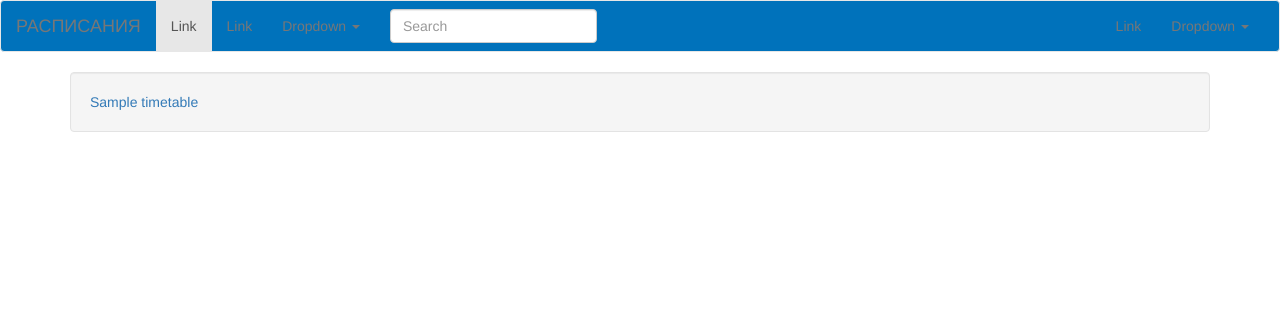
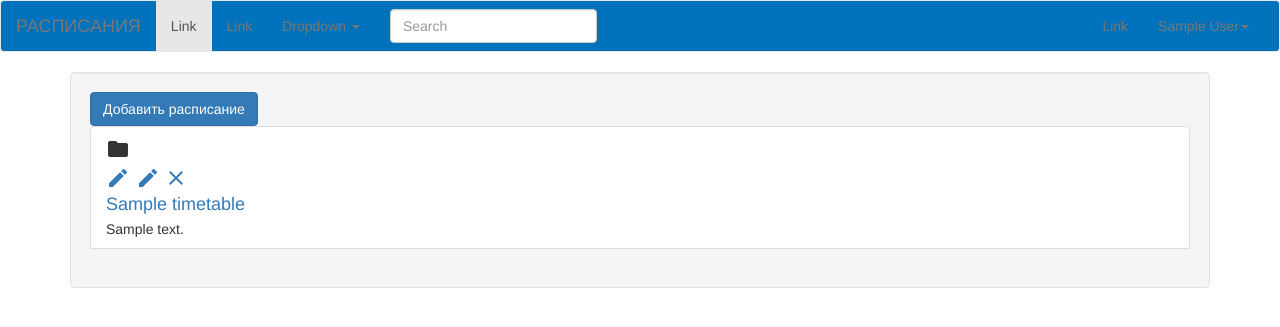
Before and after one commit to ALTAIRvovan/Track.Web, a Django app: page /timetable/ in a window 1280 px wide. Shown: the top 327 px of the page. Run offline with Django 3.2, Linux system fonts and the light colour scheme; a user stored in the database is signed in; tables that the repository leaves empty hold one stand-in row (values such as "Sample post"); some libraries are stand-ins or nearby versions.

Commit message:
Список всех расписаний. Добавил кнопки добавления , редактирования и удаления

```diff
--- a/core/models.py
+++ b/core/models.py
@@ -3,4 +3,4 @@ from django.db import models
 
 
 class User(AbstractUser):
-    studyGroup = models.ManyToManyField('study_calendar.StudyGroup')
+    timetables = models.ManyToManyField('study_calendar.TimeTable')
--- a/core/templates/top_nav_panel.html
+++ b/core/templates/top_nav_panel.html
@@ -34,19 +34,21 @@
           <input type="text" class="form-control col-sm-8" placeholder="Search">
         </div>
       </form>
+        {% if user.is_authenticated %}
       <ul class="nav navbar-nav navbar-right">
         <li><a href="#">Link</a></li>
         <li class="dropdown">
-          <a href="#" class="dropdown-toggle" data-toggle="dropdown" role="button" aria-haspopup="true" aria-expanded="false">Dropdown <span class="caret"></span></a>
+          <a href="#" class="dropdown-toggle" data-toggle="dropdown" role="button" aria-haspopup="true" aria-expanded="false">{{ user.first_name }} {{ user.last_name }}<span class="caret"></span></a>
           <ul class="dropdown-menu">
             <li><a href="#">Action</a></li>
             <li><a href="#">Another action</a></li>
             <li><a href="#">Something else here</a></li>
             <li role="separator" class="divider"></li>
-            <li><a href="#">Separated link</a></li>
+            <li><a href="{% url "auth:logout" %}">Выйти</a></li>
           </ul>
         </li>
       </ul>
+        {% endif %}
     </div><!-- /.navbar-collapse -->
   </div><!-- /.container-fluid -->
 </nav>
--- a/core/urls.py
+++ b/core/urls.py
@@ -4,6 +4,6 @@ from .views import RegisterFormView
 
 urlpatterns = [
     url(r'login/$', login, {'template_name': 'auth/login.html'}, name="login"),
-    url(r'register/$', RegisterFormView.as_view() , name="register"),
-    url(r'logout/$', logout, name="logout")
+    url(r'register/$', RegisterFormView.as_view(), name="register"),
+    url(r'logout/$', logout, {'next_page': '/'}, name="logout")
 ]
--- a/static/js/js.js
+++ b/static/js/js.js
@@ -2,3 +2,14 @@
  * Created by altair on 30.10.16.
  */
 $.material.init()
+
+$('#edit_timetable_modal').on('show.bs.modal', function (event) {
+    var button = $(event.relatedTarget) // Button that triggered the modal
+    var timetable = button.data('timetable') // Extract info from data-* attributes
+    // If necessary, you could initiate an AJAX request here (and then do the updating in a callback).
+    // Update the modal's content. We'll use jQuery here, but you could use a data binding library or other methods instead.
+    var modal = $(this)
+    var form = modal.find('form')
+    var action_url = form.data('action-template-url')
+    form.attr("action", action_url.replace("0", timetable))
+})
--- /dev/null
+++ b/study_calendar/forms.py
@@ -0,0 +1,22 @@
+from django import forms
+from django.forms.utils import ErrorList
+
+from .models import TimeTable
+
+
+class NewTimeTableForm(forms.ModelForm):
+    #name = forms.CharField(max_length=255)
+    #description = forms.CharField(max_length=
+    #study_group = forms.ChoiceField(choices=())
+
+
+    class Meta:
+        model = TimeTable
+        fields = ('name', 'description')
+
+
+class EditTimeTableForm(forms.ModelForm):
+
+    class Meta:
+        model = TimeTable
+        fields = ('name', 'description', 'owner')
--- /dev/null
+++ b/study_calendar/models.py
@@ -0,0 +1,55 @@
+from django.db import models
+
+class Cell(models.Model):
+
+    table = models.ForeignKey('TimeTable')
+    teacher = models.ForeignKey('Teacher')
+    subject = models.CharField(max_length=255)
+    timeOfStart = models.TimeField()
+    timeOfEnd = models.TimeField()
+    dateOfStart = models.DateField()
+    dateOfEnd = models.DateField()
+    dayOfWeek = models.IntegerField() #засунуть чейсес
+
+    def getStartTime(self):
+        return self.timeOfStart.strftime("%s")
+
+    def getHowLong(self):
+        return int(self.timeOfEnd.strftime("%s")) - int(self.timeOfStart.strftime("%s")) / 3600
+
+    def __str__(self):
+        return self.table.name + " " + str(self.dayOfWeek) + " " + str(self.timeOfStart)
+
+
+
+class StudyGroup(models.Model):
+
+    name = models.CharField(max_length=5)
+
+    def __str__(self):
+        return self.name
+
+
+class Teacher(models.Model):
+    lastName = models.CharField(max_length=255)
+    firstName = models.CharField(max_length=255)
+    middleName = models.CharField(max_length=255)
+
+    def __str__(self):
+        return "{0} {1} {2}".format(self.lastName, self.firstName, self.middleName)
+
+
+class TimeTable(models.Model):
+
+
+    name = models.CharField(max_length=255, blank=False, default='main')
+    description = models.CharField(max_length=1024)
+    owner = models.ForeignKey('core.User')
+
+    #class Meta
+
+    def __str__(self):
+        return self.owner.username + " " + self.name
+
+    def getCellsInDay(self):
+        return self.cell_set.order_by('dayOfWeek')
--- a/study_calendar/models/TimeTable.py
+++ /dev/null
@@ -1,17 +0,0 @@
-from django.db import models
-
-#from study_calendar.models import StudyGroup
-
-class TimeTable(models.Model):
-
-
-    name = models.CharField(max_length=255, blank=False, default='main')
-    owner_group = models.ForeignKey('StudyGroup')
-
-    #class Meta
-
-    def __str__(self):
-        return self.owner_group.name + " " + self.name
-
-    def getCellsInDay(self):
-        return self.cell_set.order_by('dayOfWeek')
--- a/study_calendar/models/__init__.py
+++ /dev/null
@@ -1,4 +0,0 @@
-from . import Cell
-from . import StudyGroup
-from . import TimeTable
-from . import Teacher
--- a/study_calendar/templates/TimeTableList.html
+++ b/study_calendar/templates/TimeTableList.html
@@ -1,9 +1,71 @@
 {% extends "app.html" %}
 
 {% block content %}
-    <div>
+    <div class="modal" id="add_new_timetable_modal">
+        <div class="modal-dialog">
+            <div class="modal-content">
+                <div class="modal-header">
+                    <button type="button" class="close" data-dismiss="modal" aria-hidden="true">×</button>
+                    <h4 class="modal-title">Создание нового расписания</h4>
+                </div>
+                <div class="modal-body">
+                    <form method="post" id="add_new_timetable_form">
+                        {% include "form_view.html" with form=form %}
+                    </form>
+                </div>
+                <div class="modal-footer">
+                    <button type="button" class="btn btn-default" data-dismiss="modal">Close</button>
+                    <button type="submit" class="btn btn-primary" form="add_new_timetable_form">Save changes</button>
+                </div>
+            </div>
+        </div>
+    </div>
+
+    <div class="modal" id="edit_timetable_modal">
+        <div class="modal-dialog">
+            <div class="modal-content">
+                <div class="modal-header">
+                    <button type="button" class="close" data-dismiss="modal" aria-hidden="true">×</button>
+                    <h4 class="modal-title">Редактирование расписания</h4>
+                </div>
+                <div class="modal-body">
+                    <form method="post" action="" id="edit_timetable_form" data-action-template-url="{% url "calendar:timetable.edit" timetable=0 %}">
+                        {% include "form_view.html" with form=edit_form %}
+                    </form>
+                </div>
+                <div class="modal-footer">
+                    <button type="button" class="btn btn-default" data-dismiss="modal">Close</button>
+                    <button type="submit" class="btn btn-primary" form="edit_timetable_form">Save changes</button>
+                </div>
+            </div>
+        </div>
+    </div>
+
+    <button class="btn btn-primary" data-toggle="modal" data-target="#add_new_timetable_modal">Добавить расписание</button>
+    <div class="list-group">
         {% for timetable in timetables %}
-            <a href="{% url "calendar:timetable" timetable=timetable.id %}">{{ timetable.name }}</a>
+            <div class="list-group-item">
+                <div class="row-action-primary">
+                    <i class="material-icons">folder</i>
+                </div>
+                <div class="row-content">
+                    {% if timetable.owner == user %}
+                    <div class="action-secondary">
+                        <a href="#" data-toggle="modal" data-target="#edit_timetable_modal" data-timetable="{{ timetable.id }}">
+                            <i class="material-icons">mode edit</i>
+                        </a>
+                        <a href="{% url "calendar:timetable.remove" timetable=timetable.id %}">
+                            <i class="material-icons">clear</i>
+                        </a>
+                    </div>
+                    {% endif %}
+                    <h4 class="list-group-item-heading">
+                        <a href="{% url "calendar:timetable" timetable=timetable.id %}">{{ timetable.name }}</a>
+                    </h4>
+                    <p class="list-group-item-text">{{ timetable.description }}</p>
+                </div>
+            </div>
+            <div class="list-group-separator"></div>
         {% endfor %}
 
     </div>
--- a/study_calendar/urls.py
+++ b/study_calendar/urls.py
@@ -1,11 +1,14 @@
 from django.conf.urls import include, url
 
-from study_calendar.views import TimeTableListView, TimeTableView, CellDetailView
+from study_calendar.views import TimeTableListView, TimeTableView, CellDetailView, TimeTableDeleteView, \
+    TimeTableEditView
 
 urlpatterns = [
     url(r'^$', TimeTableListView.as_view()),
     url(r'^list$', TimeTableListView.as_view(), name="list"),
     url(r'^(?P<timetable>[0-9]+)/cell/(?P<cell>[0-9])$', CellDetailView.as_view(), name='cell_detail'),
     url(r'^(?P<timetable>[0-9]+)$', TimeTableView.as_view(), name="timetable"),
+    url(r'^(?P<timetable>[0-9]+)/delete$', TimeTableDeleteView.as_view(), name="timetable.remove"),
+    url(r'^(?P<timetable>[0-9]+)/edit$', TimeTableEditView.as_view(), name="timetable.edit")
 
 ]
--- a/study_calendar/views.py
+++ b/study_calendar/views.py
@@ -1,14 +1,16 @@
-from django.shortcuts import render
+from django.http import Http404
+from django.shortcuts import render, redirect
 
 # Create your views here.
+from django.urls import reverse_lazy
 from django.utils.decorators import method_decorator
-from django.views.generic import ListView
-from django.views.generic import DetailView
+from django.views.generic import ListView, DetailView, FormView, DeleteView, UpdateView
 from django.contrib.auth.decorators import login_required
 
-from study_calendar.models.TimeTable import TimeTable
-from study_calendar.models.Cell import Cell
+from study_calendar.models import TimeTable
+from study_calendar.models import Cell
 
+from study_calendar.forms import NewTimeTableForm, EditTimeTableForm
 
 @method_decorator(login_required, name='dispatch')
 class TimeTableView(DetailView):
@@ -20,10 +22,56 @@ class TimeTableView(DetailView):
 
 
 @method_decorator(login_required, name='dispatch')
-class TimeTableListView(ListView):
+class TimeTableListView(ListView, FormView):
     template_name = "TimeTableList.html"
     model = TimeTable
     context_object_name = 'timetables'
+    form_class = NewTimeTableForm
+
+    def post(self, request, *args, **kwargs):
+        form = NewTimeTableForm(request.POST)
+        if form.is_valid():
+            timetable = form.save(commit=False)
+            timetable.owner = request.user
+            timetable.save()
+        return self.get(request, *args, **kwargs)
+
+    def get_context_data(self, **kwargs):
+        context = super().get_context_data(**kwargs)
+        context["edit_form"] = EditTimeTableForm
+        return context
+
+    def get_form(self, form_class=None):
+        form = super().get_form(form_class)
+        #form.fields["study_group"].choices = self.request.user.studyGroup.all().values_list()
+        return form
+
+@method_decorator(login_required, name='dispatch')
+class TimeTableDeleteView(DeleteView):
+    model = TimeTable
+    success_url = reverse_lazy("calendar:list")
+    pk_url_kwarg = "timetable"
+
+    def get_object(self, queryset=None):
+        obj = super().get_object(queryset)
+        if obj.owner != self.request.user:
+            raise Http404
+        return obj
+
+    def get(self, request, *args, **kwargs):
+        return super().post(request, *args, **kwargs)
+
+class TimeTableEditView(UpdateView):
+    model = TimeTable
+    success_url = reverse_lazy("calendar:list")
+    pk_url_kwarg = "timetable"
+    form_class = EditTimeTableForm
+
+    def get_object(self, queryset=None):
+        obj = super().get_object(queryset)
+        if obj.owner != self.request.user:
+            raise Http404
+        return obj
 
 
 @method_decorator(login_required, name='dispatch')
```
Also changed, not shown: study_calendar/admin.py (+4 -5 lines), study_calendar/models/Cell.py (deleted, +0 -24 lines), study_calendar/models/StudyGroup.py (deleted, +0 -8 lines), study_calendar/models/Teacher.py (deleted, +0 -10 lines).
